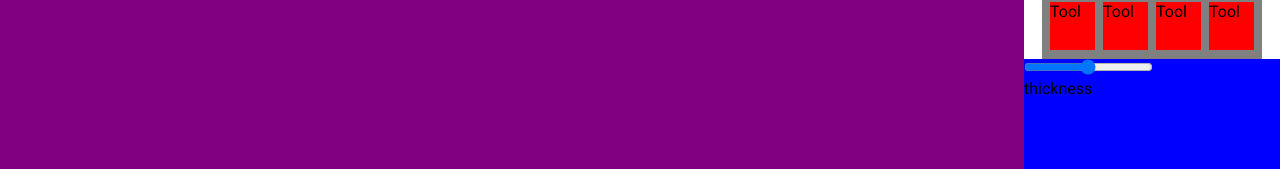
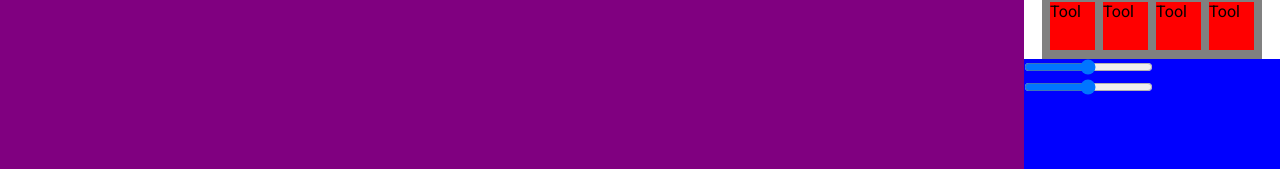
Before and after one commit to MHammadYou/paint-clone, a React (Vite) app: page / in a window 1280 px wide. Shown: the part 141-310 px from the top of the page. Built offline with nearby package versions, Linux system fonts and the light colour scheme; the HTML template or start-up script is replaced by a standard one.

Commit message:
Added Slider Inputs

```diff
--- a/src/components/properties/Thickness.js
+++ b/src/components/properties/Thickness.js
@@ -4,7 +4,9 @@ import React from "react";
 export default function Thickness() {
   return (
     <div>
-      thickness
+      <form action="">
+        <input type="range" min="1" max="100" value="50" className="slider" id="myRange" />
+      </form>
     </div>
   )
 }
```
